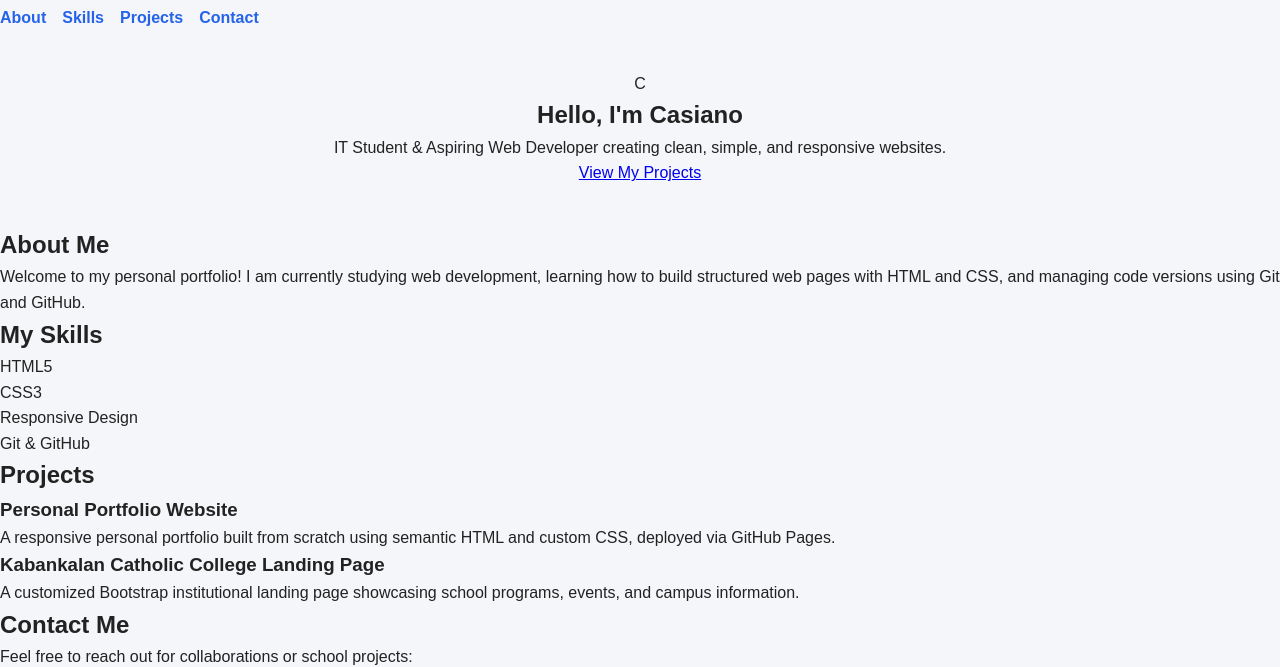
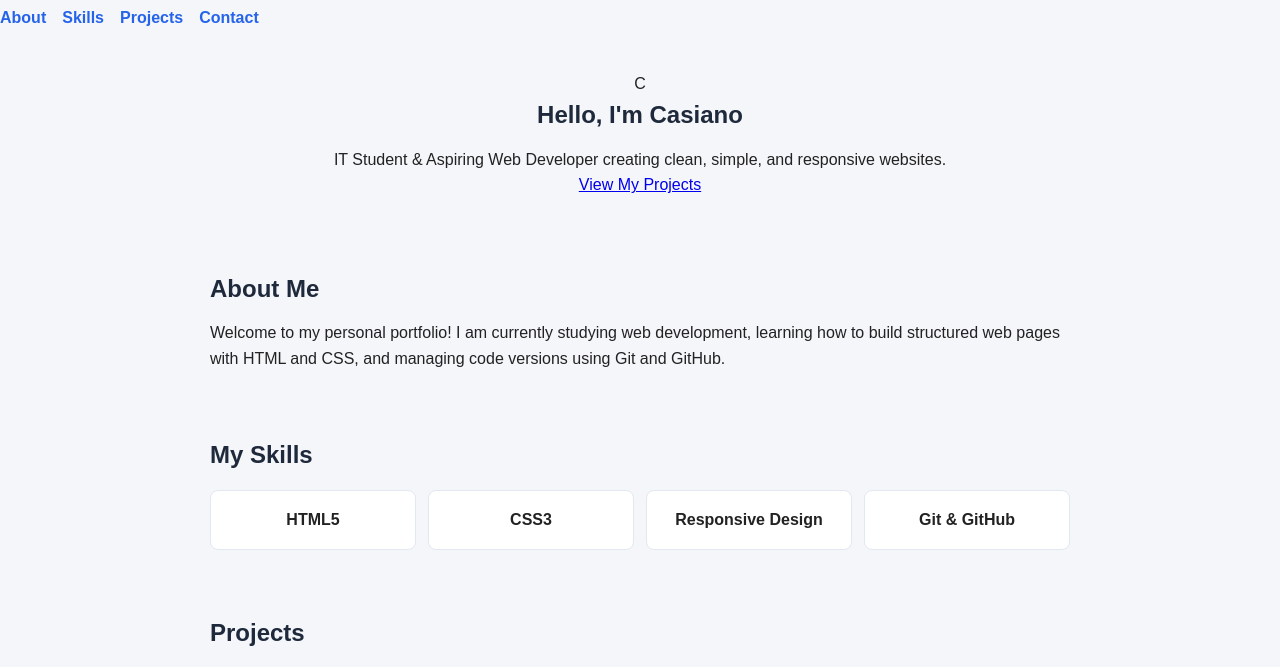
Before and after one commit to irishcatiban/casiano-project-1, a plain HTML site: page index.html in a window 1280 px wide. Shown: the part 54-721 px from the top of the page. Drawn offline with Linux system fonts and the light colour scheme.

Commit message:
Add section and skills grid styling to style.css

```diff
--- a/styles/style.css
+++ b/styles/style.css
@@ -27,3 +27,29 @@ nav a {
   text-align: center;
   padding: 40px 20px;
 }
+section {
+  max-width: 900px;
+  margin: 0 auto;
+  padding: 32px 20px;
+}
+
+section h2 {
+  margin-bottom: 12px;
+  color: #1e293b;
+}
+
+.skills-grid {
+  display: grid;
+  grid-template-columns: repeat(auto-fit, minmax(180px, 1fr));
+  gap: 12px;
+  margin-top: 16px;
+}
+
+.skill-card {
+  background-color: #ffffff;
+  padding: 16px;
+  border-radius: 8px;
+  border: 1px solid #e2e8f0;
+  text-align: center;
+  font-weight: 600;
+}
```
